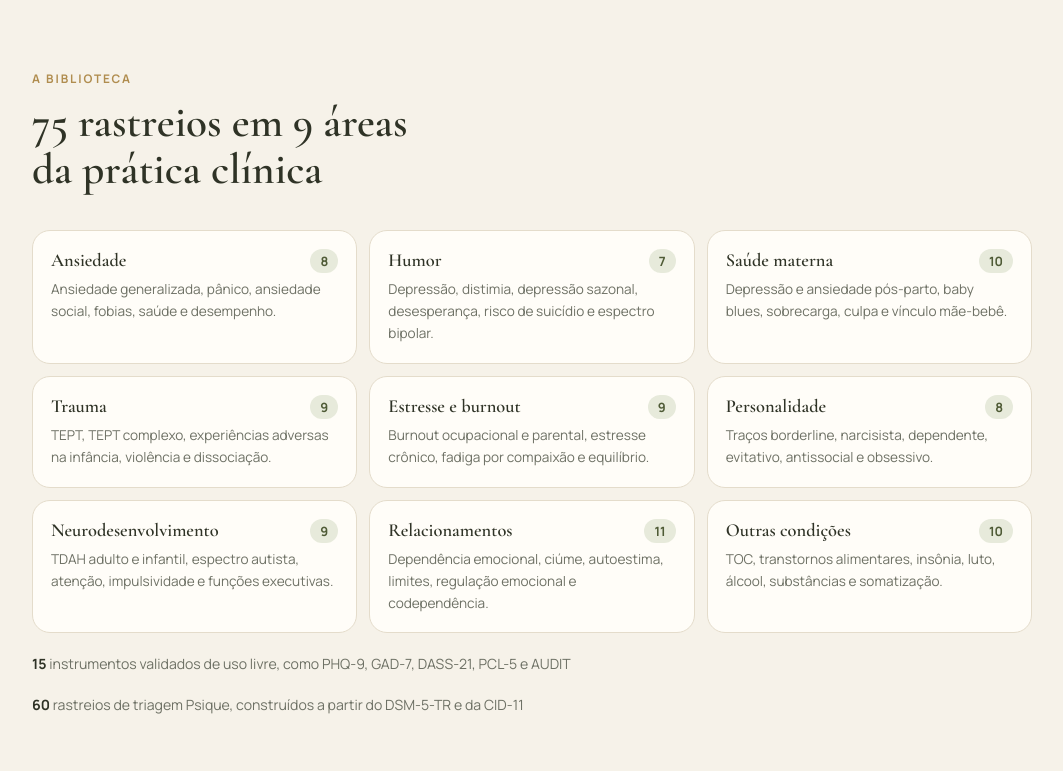
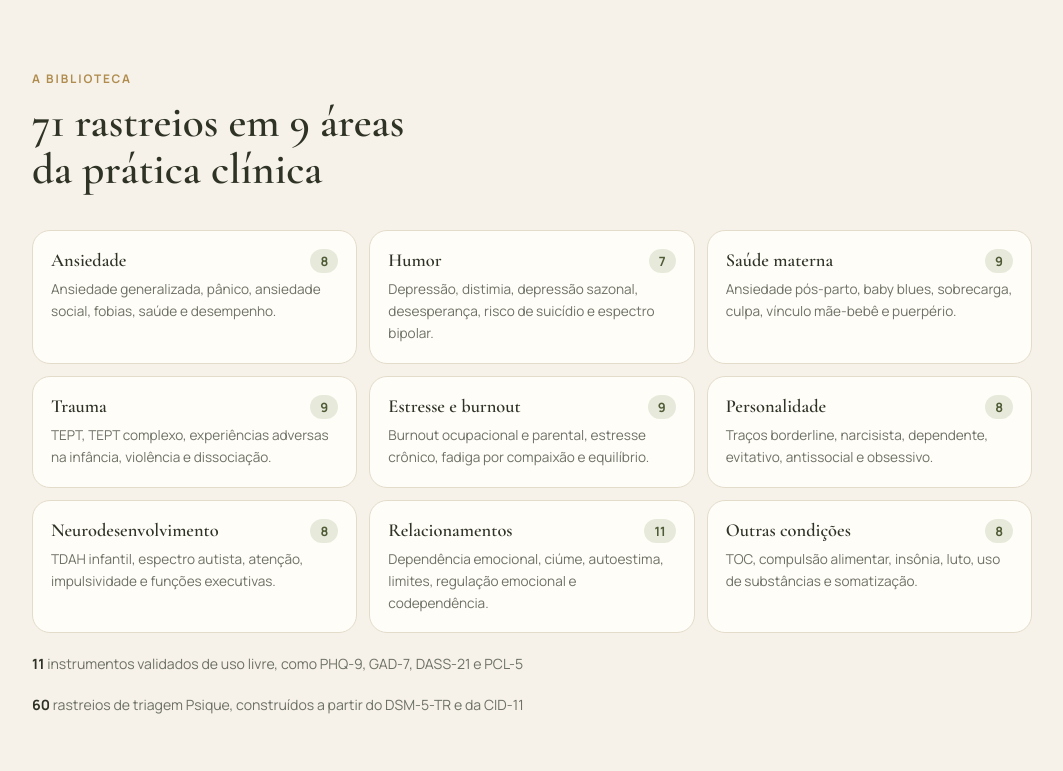
Before and after one commit to psibarbaraserra-art/Ferramenta-psico-educacao, a plain HTML site: page vendas.html in a window 1280 px wide. Shown: the part 1149-1920 px from the top of the page, without its empty margins (108-1171 px from the left). Drawn offline with nearby package versions, Linux system fonts and the light colour scheme.

Commit message:
Oculta AUDIT, EPDS, ASRS e SCOFF até a confirmação da licença comercial
Co-Authored-By: Claude Opus 5.5 <noreply@anthropic.com>
Claude-Session: https://claude.ai/code/session_01DPoSxw9cZMt3zpSbzaYwV5

```diff
--- a/js/app.js
+++ b/js/app.js
@@ -60,7 +60,7 @@ const SUP = (window.PSI && window.PSI.support) || {
   suicide:'Se você estiver pensando em se machucar ou em tirar a própria vida, procure ajuda agora: CVV 188 (gratuito, 24h) ou SAMU 192.',
   violence:'Se você estiver em situação de violência: Ligue 180, Disque 100 ou 190 em caso de emergência.'
 };
-const ORDER = Object.keys(SCALES);
+const ORDER = Object.keys(SCALES).filter(id => !SCALES[id].hidden);
 const catIcon = s => s.icon || (CATS.find(c => c.id === s.cats[0]) || {}).icon;
 const EMOJI = {
   phq9:'🌧️', gad7:'🌀', phqpanic:'💓', dass21:'⚖️', asq:'🛟', epds:'🤱', pcl5:'🛡️', pcptsd5:'🔔', itq:'🧱', ace:'🧷', audit:'🍷', scoff:'🍽️', phq15:'🩺', asrs:'🎯', snap:'🧒', burnout:'🔥',
--- a/js/escalas-validadas.js
+++ b/js/escalas-validadas.js
@@ -177,6 +177,7 @@ S.asq = {
 };
 
 S.epds = {
+  hidden:true, // aguardando confirmação de licença para uso comercial
   title:'Rastreio de Depressão Pós-parto', code:'EPDS (Edimburgo)', cats:['mat'], icon:'baby', minutes:3, kind:'validado',
   topics:['Depressão pós-parto','Sofrimento emocional durante a gestação'],
   about:'Escala de Depressão Pós-parto de Edimburgo, com dez perguntas sobre os últimos sete dias. Também pode ser usada durante a gestação.',
@@ -335,6 +336,7 @@ S.ace = {
 };
 
 S.audit = {
+  hidden:true, // aguardando confirmação de licença para uso comercial
   title:'Rastreio de Uso de Álcool', code:'AUDIT (OMS)', cats:['out'], icon:'cup', minutes:3, kind:'validado',
   topics:['Uso abusivo de álcool'],
   about:'Teste de Identificação de Problemas Relacionados ao Uso de Álcool, da Organização Mundial da Saúde. Dez perguntas sobre consumo, dependência e consequências.',
@@ -366,6 +368,7 @@ S.audit = {
 };
 
 S.scoff = {
+  hidden:true, // aguardando confirmação de licença para uso comercial
   title:'Rastreio de Transtornos Alimentares', code:'SCOFF', cats:['out'], icon:'leaf', minutes:1, kind:'validado',
   topics:['Transtornos alimentares','Anorexia e bulimia'],
   about:'Cinco perguntas rápidas de triagem para anorexia e bulimia nervosa.',
@@ -402,6 +405,7 @@ S.phq15 = {
 };
 
 S.asrs = {
+  hidden:true, // aguardando confirmação de licença para uso comercial
   title:'Rastreio de TDAH em Adultos', code:'ASRS-18 · Parte A', cats:['neu'], icon:'focus', minutes:2, kind:'validado',
   topics:['TDAH em adultos'],
   about:'As seis perguntas de triagem da escala de autorrelato da OMS para TDAH em adultos. Um resultado sugestivo indica a necessidade de avaliação completa, e não um diagnóstico.',
--- a/vendas.html
+++ b/vendas.html
@@ -193,7 +193,7 @@ footer{border-top:1px solid var(--line);padding-block:32px 48px;font-size:.85rem
       <div class="cat"><div class="top2"><h3>Humor</h3></div><p>Depressão, distimia, desesperança, risco de suicídio e espectro bipolar.</p></div>
       <div class="cat"><div class="top2"><h3>Saúde materna</h3></div><p>Depressão pós-parto, baby blues, culpa materna e vínculo mãe-bebê.</p></div>
     </div>
-    <div class="legend"><span><b data-val>15</b> instrumentos validados de uso livre, como PHQ-9, GAD-7, DASS-21, PCL-5 e AUDIT</span><span><b data-auth>60</b> rastreios de triagem Psique, construídos a partir do DSM-5-TR e da CID-11</span></div>
+    <div class="legend"><span><b data-val>15</b> instrumentos validados de uso livre, como PHQ-9, GAD-7, DASS-21 e PCL-5</span><span><b data-auth>60</b> rastreios de triagem Psique, construídos a partir do DSM-5-TR e da CID-11</span></div>
   </section>
 
   <section class="block">
@@ -256,7 +256,7 @@ footer{border-top:1px solid var(--line);padding-block:32px 48px;font-size:.85rem
     <div class="head"><p class="eyebrow">Dúvidas</p><h2>Perguntas frequentes</h2></div>
     <details><summary>Preciso instalar algum aplicativo?</summary><p>Não. O Psique funciona no navegador. Se quiser, você pode adicioná-lo à tela inicial do celular e usá-lo como um aplicativo.</p></details>
     <details><summary>O paciente precisa criar conta?</summary><p>Não. Ele recebe o link, responde e envia as respostas para você pelo WhatsApp, sem cadastro.</p></details>
-    <details><summary>Quais instrumentos são validados?</summary><p>PHQ-9, GAD-7, PHQ-15, módulo de pânico do PHQ, DASS-21, ASQ, PCL-5, PC-PTSD-5, ITQ, ACE, AUDIT, SCOFF, SNAP-IV, ASRS e EPDS. Os demais são rastreios de triagem Psique, construídos a partir dos critérios do DSM-5-TR e da CID-11 para levantar hipóteses e orientar encaminhamentos.</p></details>
+    <details><summary>Quais instrumentos são validados?</summary><p>PHQ-9, GAD-7, PHQ-15, módulo de pânico do PHQ, DASS-21, ASQ, PCL-5, PC-PTSD-5, ITQ, ACE e SNAP-IV. Os demais são rastreios de triagem Psique, construídos a partir dos critérios do DSM-5-TR e da CID-11 para levantar hipóteses e orientar encaminhamentos.</p></details>
     <details><summary>O resultado é um diagnóstico?</summary><p>Não. Os rastreios ajudam a identificar sinais e orientar a conversa clínica. A avaliação e o diagnóstico continuam sendo responsabilidade do profissional.</p></details>
     <details><summary>Onde ficam os dados dos pacientes?</summary><p>As respostas viajam dentro do link que o paciente envia para você e ficam salvas apenas no aparelho onde você abre o resultado. Nenhum dado de paciente é guardado em servidor.</p></details>
     <details><summary>Como cancelo a assinatura?</summary><p>Pela sua conta na Kiwify, a qualquer momento. O acesso continua até o fim do período já pago.</p></details>
@@ -280,17 +280,17 @@ footer{border-top:1px solid var(--line);padding-block:32px 48px;font-size:.85rem
   });
   var S = (window.PSI && window.PSI.scales) || null;
   if (!S) return;
-  var ids = Object.keys(S), val = ids.filter(function(i){ return S[i].kind === 'validado'; }).length;
+  var ids = Object.keys(S).filter(function(i){ return !S[i].hidden; }), val = ids.filter(function(i){ return S[i].kind === 'validado'; }).length;
   var CATS = [
     ['ans','Ansiedade','Ansiedade generalizada, pânico, ansiedade social, fobias, saúde e desempenho.'],
     ['hum','Humor','Depressão, distimia, depressão sazonal, desesperança, risco de suicídio e espectro bipolar.'],
-    ['mat','Saúde materna','Depressão e ansiedade pós-parto, baby blues, sobrecarga, culpa e vínculo mãe-bebê.'],
+    ['mat','Saúde materna','Ansiedade pós-parto, baby blues, sobrecarga, culpa, vínculo mãe-bebê e puerpério.'],
     ['tra','Trauma','TEPT, TEPT complexo, experiências adversas na infância, violência e dissociação.'],
     ['bur','Estresse e burnout','Burnout ocupacional e parental, estresse crônico, fadiga por compaixão e equilíbrio.'],
     ['per','Personalidade','Traços borderline, narcisista, dependente, evitativo, antissocial e obsessivo.'],
-    ['neu','Neurodesenvolvimento','TDAH adulto e infantil, espectro autista, atenção, impulsividade e funções executivas.'],
+    ['neu','Neurodesenvolvimento','TDAH infantil, espectro autista, atenção, impulsividade e funções executivas.'],
     ['rel','Relacionamentos','Dependência emocional, ciúme, autoestima, limites, regulação emocional e codependência.'],
-    ['out','Outras condições','TOC, transtornos alimentares, insônia, luto, álcool, substâncias e somatização.']
+    ['out','Outras condições','TOC, compulsão alimentar, insônia, luto, uso de substâncias e somatização.']
   ];
   document.getElementById('cats').innerHTML = CATS.map(function(c){
     var n = ids.filter(function(i){ return S[i].cats.indexOf(c[0]) >= 0; }).length;
```
Also changed, not shown: 1 other file.
